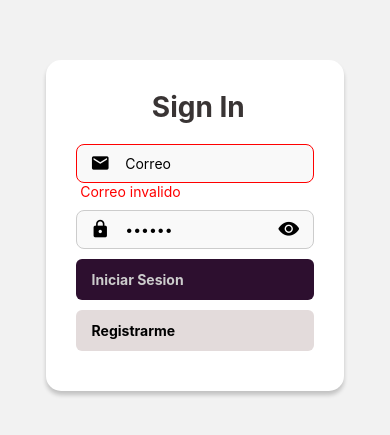
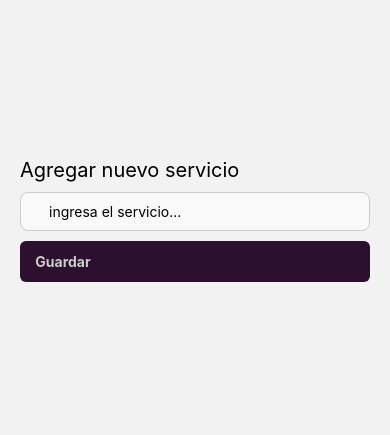
Before and after one commit to mjsalinas/ProyectoClase212, a React Native app in the folder MyBeautyApp/: screen /ServiceRegistry in a window 390 px wide. Shown: the part 197-632 px from the top of the page. Built offline with nearby package versions, Linux system fonts and the light colour scheme.

Commit message:
añadiendo pantalla de ServiceRegistry y redireccionando a una tab que recibe parametros por medio de la ruta

```diff
--- a/MyBeautyApp/src/components/CustomInput.tsx
+++ b/MyBeautyApp/src/components/CustomInput.tsx
@@ -10,7 +10,7 @@ type Props = {
     onChange: (text: string) => void;
 }
 
-export default function CustomInput ({type = "email", required, value, placeholder, onChange}: Props){
+export default function CustomInput ({type = "text", required, value, placeholder, onChange}: Props){
     const [isSecureText, setIsSecureText] = useState(type === "password");
     const isPasswordField = type === 'password';
 
--- a/MyBeautyApp/src/navigation/StackNavigator.tsx
+++ b/MyBeautyApp/src/navigation/StackNavigator.tsx
@@ -3,10 +3,12 @@ import { createNativeStackNavigator } from "@react-navigation/native-stack";
 import LoginScreen from '../screens/LoginScreen';
 import HomeScreen from '../screens/HomeScreen';
 import TabsNavigator from './TabsNavigator';
+import ServiceRegistryScreen from '../screens/services/ServiceRegistryScreen';
 
 export type RootStackParamList = {
     Login: undefined,
     Tabs: {email:string},
+    ServiceRegistry: undefined,
 }
 const Stack = createNativeStackNavigator<RootStackParamList>();
 
@@ -16,6 +18,7 @@ export default function StackNavigator() {
                             screenOptions={{headerShown: false}}>
             <Stack.Screen name="Login" component={LoginScreen} />
             <Stack.Screen name="Tabs" component={TabsNavigator} />
+            <Stack.Screen name="ServiceRegistry" component={ServiceRegistryScreen} />
         </Stack.Navigator>
     );
 }
--- a/MyBeautyApp/src/navigation/TabsNavigator.tsx
+++ b/MyBeautyApp/src/navigation/TabsNavigator.tsx
@@ -3,7 +3,7 @@ import HomeScreen from '../screens/HomeScreen';
 import ProfileScreen from '../screens/ProfileScreen';
 
 export type TabsParamList = {
-    Home: undefined;
+    Home: {newItem?: string} | undefined;
     Profile: undefined;
 }
 
--- a/MyBeautyApp/src/screens/HomeScreen.tsx
+++ b/MyBeautyApp/src/screens/HomeScreen.tsx
@@ -1,10 +1,23 @@
+import { useEffect, useState } from "react";
 import { View, Text } from "react-native";
+import CustomButton from "../components/CustomButton";
 
-export default function HomeScreen({route}: any) {
+export default function HomeScreen({navigation, route}: any) {
+const [ items, setItems] = useState<string[]> ([]);
 
+const routeItem = route.params?.newItem;
+
+useEffect(()=>{
+    console.log('item por parametros: ' + routeItem);
+}, [])
+
+const handleRegisterService = () =>{
+navigation.navigate('ServiceRegistry');
+}
     return(
         <View>
-            <Text>Bienvenido a Home</Text>
+            <CustomButton title="Agrega un Servicio"
+                onPress={handleRegisterService}/>
         </View>
     )
 }
--- a/MyBeautyApp/src/screens/ProfileScreen.tsx
+++ b/MyBeautyApp/src/screens/ProfileScreen.tsx
@@ -13,7 +13,6 @@ const handleLogout = () =>{
             routes: [{name: 'Login'}],
         })
     }
-
 }
     return(
     <View>
@@ -22,7 +21,7 @@ const handleLogout = () =>{
         <CustomButton title="Cerrar Sesion"
         onPress={handleLogout}/>
 
-        //intento fallido de redefinicion de stack de navegacion
+        {/* //intento fallido de redefinicion de stack de navegacion  */}
      <CustomButton title="Ir a login"
         onPress={()=>{
             navigation.navigate('Login');
--- /dev/null
+++ b/MyBeautyApp/src/screens/services/ServiceRegistryScreen.tsx
@@ -0,0 +1,41 @@
+import { View, Text, StyleSheet } from "react-native";
+import CustomInput from "../../components/CustomInput";
+import { useState } from "react";
+import CustomButton from "../../components/CustomButton";
+
+export default function ServiceRegistryScreen({navigation}: any){
+    const [item, setItem] = useState('');
+
+    const handleOnSave = () => {
+        if (item.trim() === '') return;
+
+        navigation.navigate('Tabs', {
+            screen: 'Home',
+            params: {newItem: item}
+        });
+    };
+    return(
+        <View style={styles.container}>
+            <Text style={styles.title}>Agregar nuevo servicio</Text>
+            <CustomInput
+                value={item}
+                placeholder="ingresa el servicio..."
+                onChange={setItem}
+            />
+            <CustomButton
+                title="Guardar"
+                onPress={handleOnSave}
+            />
+        </View>
+    );
+}
+const styles = StyleSheet.create({
+    container:{
+        flex: 1,
+        padding: 20,
+        justifyContent: 'center'
+    },
+    title:{
+        fontSize: 20, marginBottom: 10
+    }
+})
```
